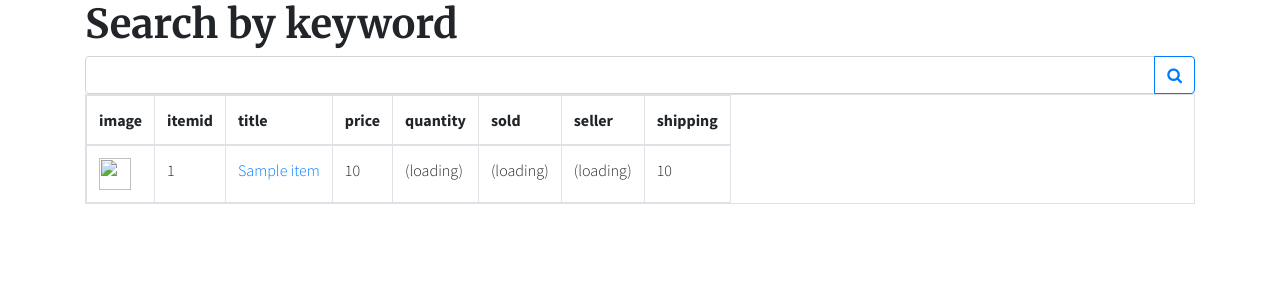
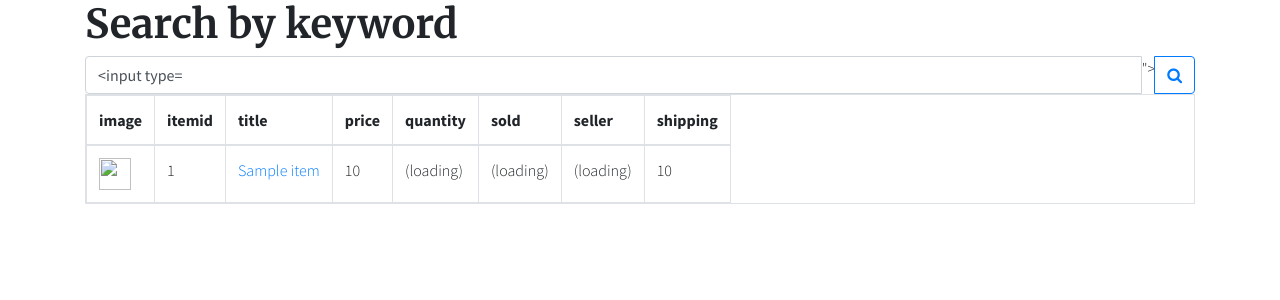
Before and after one commit to resgef/ebay-research-tools, a Django app: template ebayresearch/templates/search.html in a window 1280 px wide. Shown: the top 300 px of the page. Run offline with Django 3.2, Linux system fonts and the light colour scheme; tables that the repository leaves empty hold one stand-in row (values such as "Sample post"); the template is opened without the code that fills it: values that come from a table or form of the project are taken from there, most other values are stand-ins (such as "Sample title", 1, 10 or a date in 2020); some libraries are stand-ins or nearby versions.

Commit message:
search form keyword retain

```diff
--- a/ebayresearch/templates/search.html
+++ b/ebayresearch/templates/search.html
@@ -33,7 +33,7 @@
         <h1>Search by keyword</h1>
         <form action="" method="get">
             <div class="input-group">
-                <input type="text" class="form-control" name="search">
+                <input type="text" class="form-control" name="search" value="{{ form.search }}">
                 <div class="input-group-append">
                     <button type="submit" class="btn btn-outline-primary"><i class="fa fa-search"></i></button>
                 </div>
--- a/ebayresearch/views.py
+++ b/ebayresearch/views.py
@@ -13,7 +13,7 @@
         items = []
         pagination = {}
 
-    return render(request, 'search.html', {'items': items, 'pagination': pagination})
+    return render(request, 'search.html', {'items': items, 'pagination': pagination, 'form': form.cleaned_data})
 
 
 def findItemsByKeywords(keyword):
```
